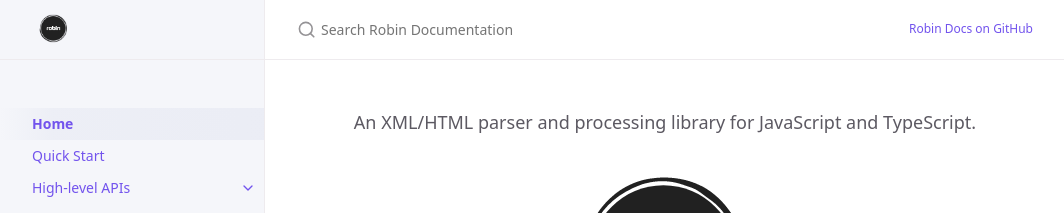
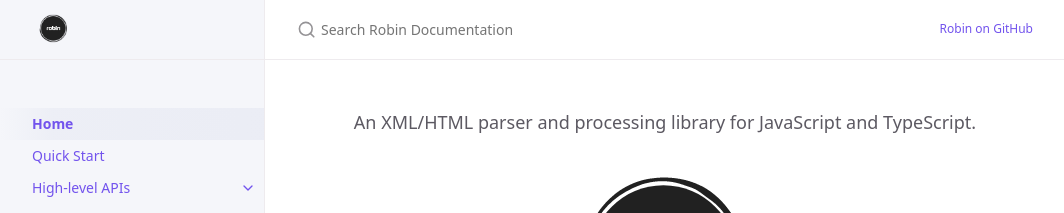
Before and after one commit to ziord/robin, a Jekyll site: the page built from docs/index.md, in a window 1280 px wide and 900 px high. Shown: the top 213 px of the window, without its empty margins (107-1171 px from the left). Built offline with Jekyll 4.4.1, drawn with Linux system fonts in a browser that asks for light colours.

Commit message:
change aux_links title

```diff
--- a/docs/_config.yml
+++ b/docs/_config.yml
@@ -63,7 +63,7 @@ heading_anchors: true
 
 # Aux links for the upper right navigation
 aux_links:
-  "Robin Docs on GitHub":
+  "Robin on GitHub":
     - "//github.com/ziord/robin"
 
 # Makes Aux links open in a new tab. Default is false
```
